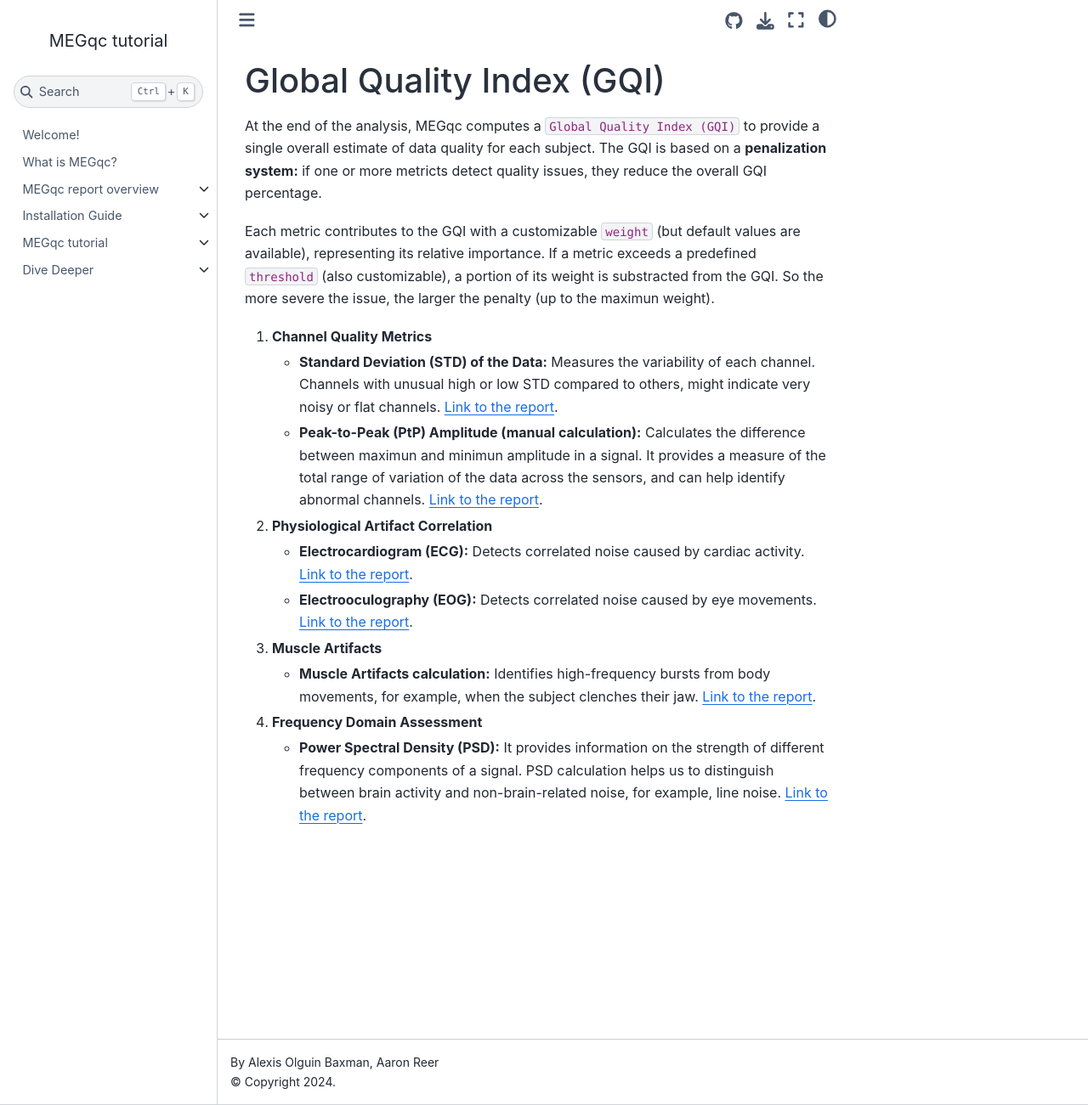
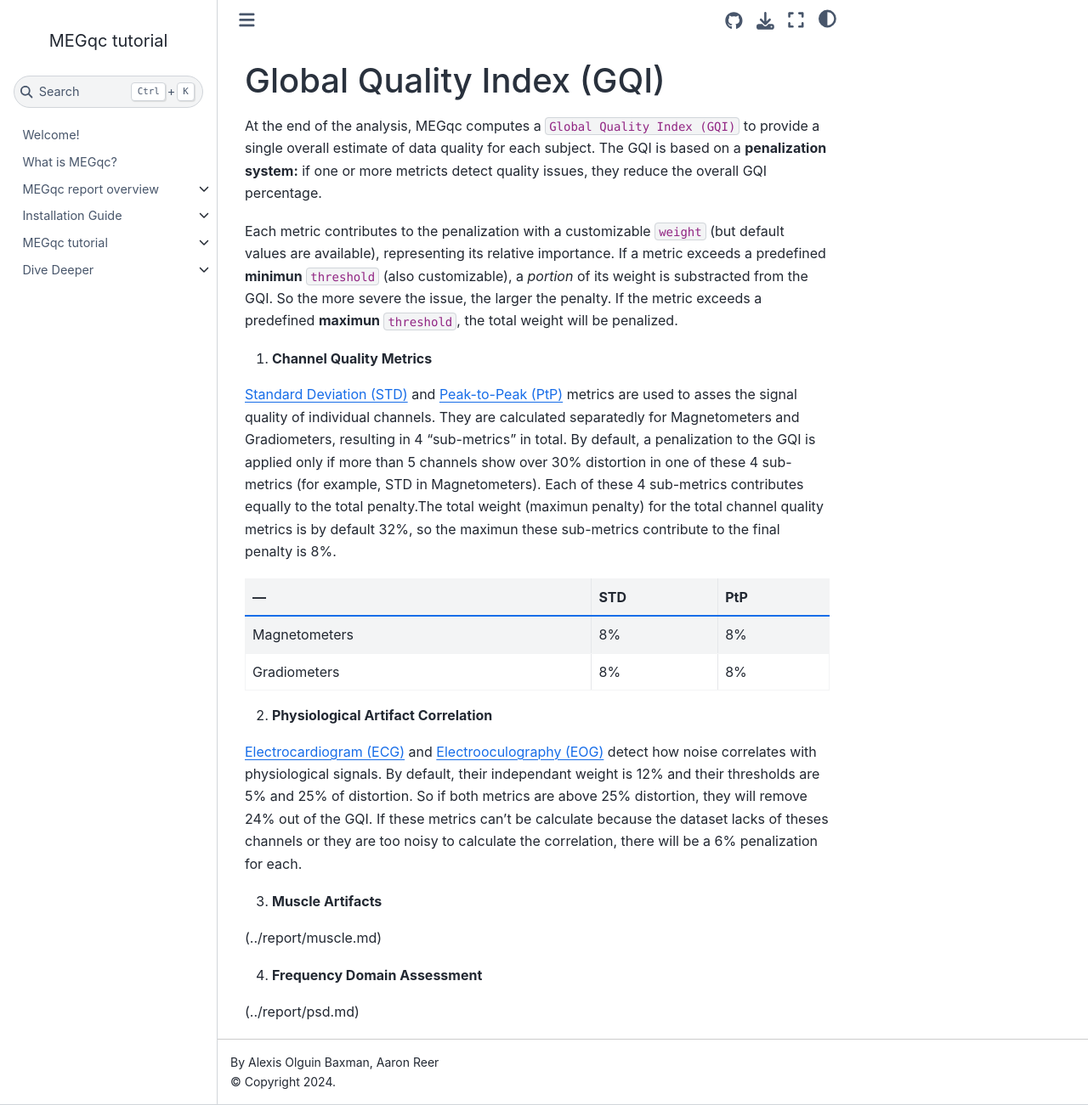
Before and after one commit to ANCPLabOldenburg/megqc_documentation, a Jupyter Book: the page built from book/gqi.md, in a window 1280 px wide and 1301 px high. Shown: the whole window at 85% size. Built offline with Jupyter Book 1.0.4 settings and Sphinx 7.4.7 and the Sphinx Book theme 1.1.4, drawn with Linux system fonts in a browser that asks for light colours.

Commit message:
Update gqi.md

```diff
--- a/book/gqi.md
+++ b/book/gqi.md
@@ -2,23 +2,29 @@
 
 At the end of the analysis, MEGqc computes a `Global Quality Index (GQI)` to provide a single overall estimate of data quality for each subject. The GQI is based on a **penalization system:** if one or more metricts detect quality issues, they reduce the overall GQI percentage.
 
-Each metric contributes to the GQI with a customizable `weight` (but default values are available), representing its relative importance. If a metric exceeds a predefined `threshold` (also customizable), a portion of its weight is substracted from the GQI. So the more severe the issue, the larger the penalty (up to the maximun weight).
+Each metric contributes to the penalization with a customizable `weight` (but default values are available), representing its relative importance. If a metric exceeds a predefined **minimun** `threshold` (also customizable), a _portion_ of its weight is substracted from the GQI. So the more severe the issue, the larger the penalty. If the metric exceeds a predefined **maximun** `threshold`, the total weight will be penalized.
+
 
 1. **Channel Quality Metrics**
 
-   - **Standard Deviation (STD) of the Data:** Measures the variability of each channel. Channels with unusual high or low STD compared to others, might indicate very noisy or flat channels. [Link to the report](../report/std.md).
-   - **Peak-to-Peak (PtP) Amplitude (manual calculation):** Calculates the difference between maximun and minimun amplitude in a signal. It provides a measure of the total range of variation of the data across the sensors, and can help identify abnormal channels. [Link to the report](../report/ptp.md).
+[Standard Deviation (STD)](../report/std.md) and [Peak-to-Peak (PtP)](../report/ptp.md) metrics are used to asses the signal quality of individual channels. They are calculated separatedly for Magnetometers and Gradiometers, resulting in 4 "sub-metrics" in total.
+By default, a penalization to the GQI is applied only if more than 5 channels show over 30% distortion in one of these 4 sub-metrics (for example, STD in Magnetometers). Each of these 4 sub-metrics contributes equally to the total penalty.The total weight (maximun penalty) for the total channel quality metrics is by default 32%, so the maximun these sub-metrics contribute to the final penalty is 8%.
 
+| --- | STD | PtP |
+| --- | --- | --- |
+| Magnetometers | 8% | 8% |
+| Gradiometers | 8% | 8% |
 
 2. **Physiological Artifact Correlation**
 
-   - **Electrocardiogram (ECG):** Detects correlated noise caused by cardiac activity. [Link to the report](../report/ecg.md).
-   - **Electrooculography (EOG):** Detects correlated noise caused by eye movements. [Link to the report](../report/eog.md).
+[Electrocardiogram (ECG)](../report/ecg.md) and [Electrooculography (EOG)](../report/eog.md) detect how noise correlates with physiological signals.
+By default, their independant weight is 12% and their thresholds are 5% and 25% of distortion. So if both metrics are above 25% distortion, they will remove 24% out of the GQI.
+If these metrics can't be calculate because the dataset lacks of theses channels or they are too noisy to calculate the correlation, there will be a 6% penalization for each.
 
 3. **Muscle Artifacts**
 
-   - **Muscle Artifacts calculation:** Identifies high-frequency bursts from body movements, for example, when the subject clenches their jaw. [Link to the report](../report/muscle.md).
+(../report/muscle.md)
 
 4. **Frequency Domain Assessment**
 
-   - **Power Spectral Density (PSD):** It provides information on the strength of different frequency components of a signal. PSD calculation helps us to distinguish between brain activity and non-brain-related noise, for example, line noise. [Link to the report](../report/psd.md).
+(../report/psd.md)
```
